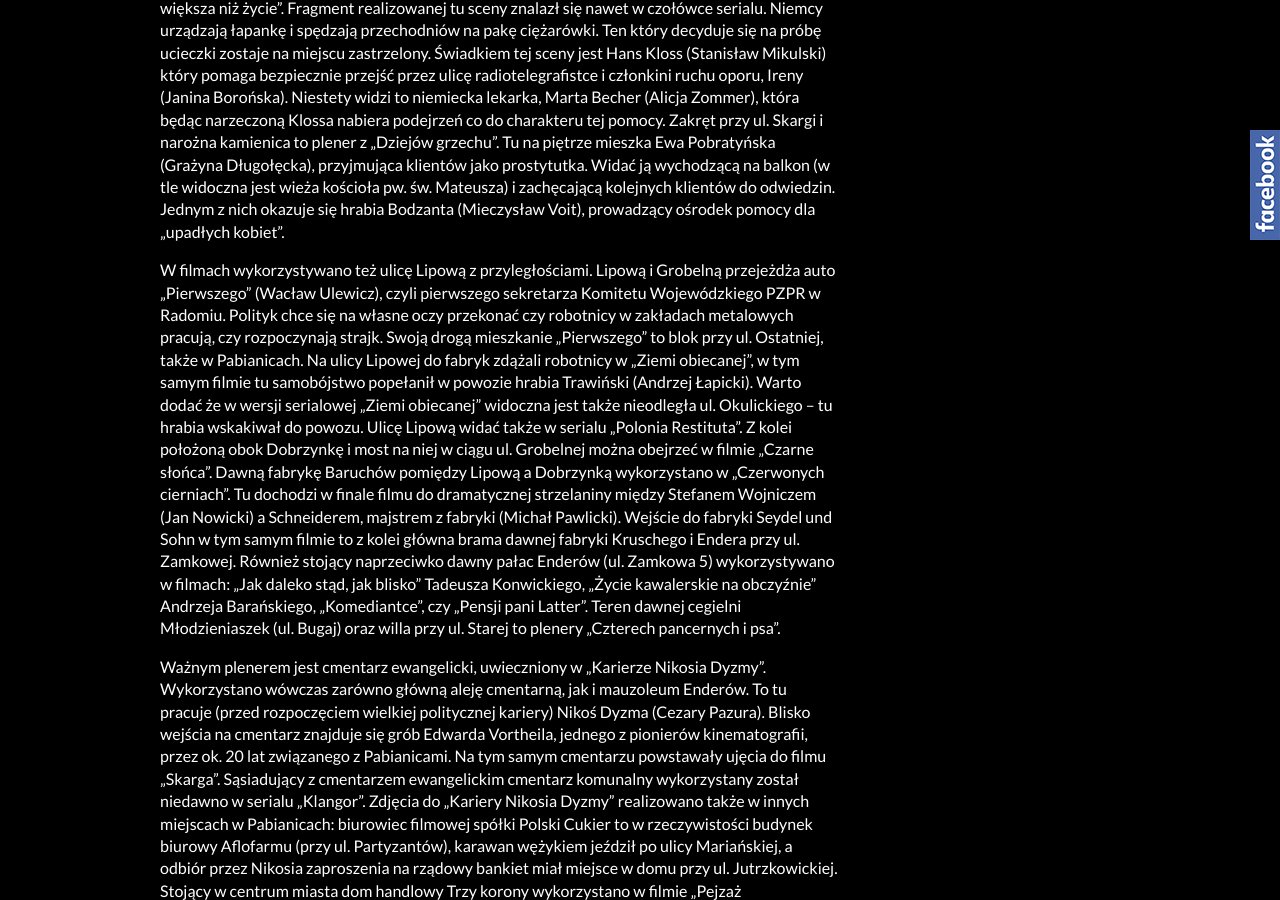
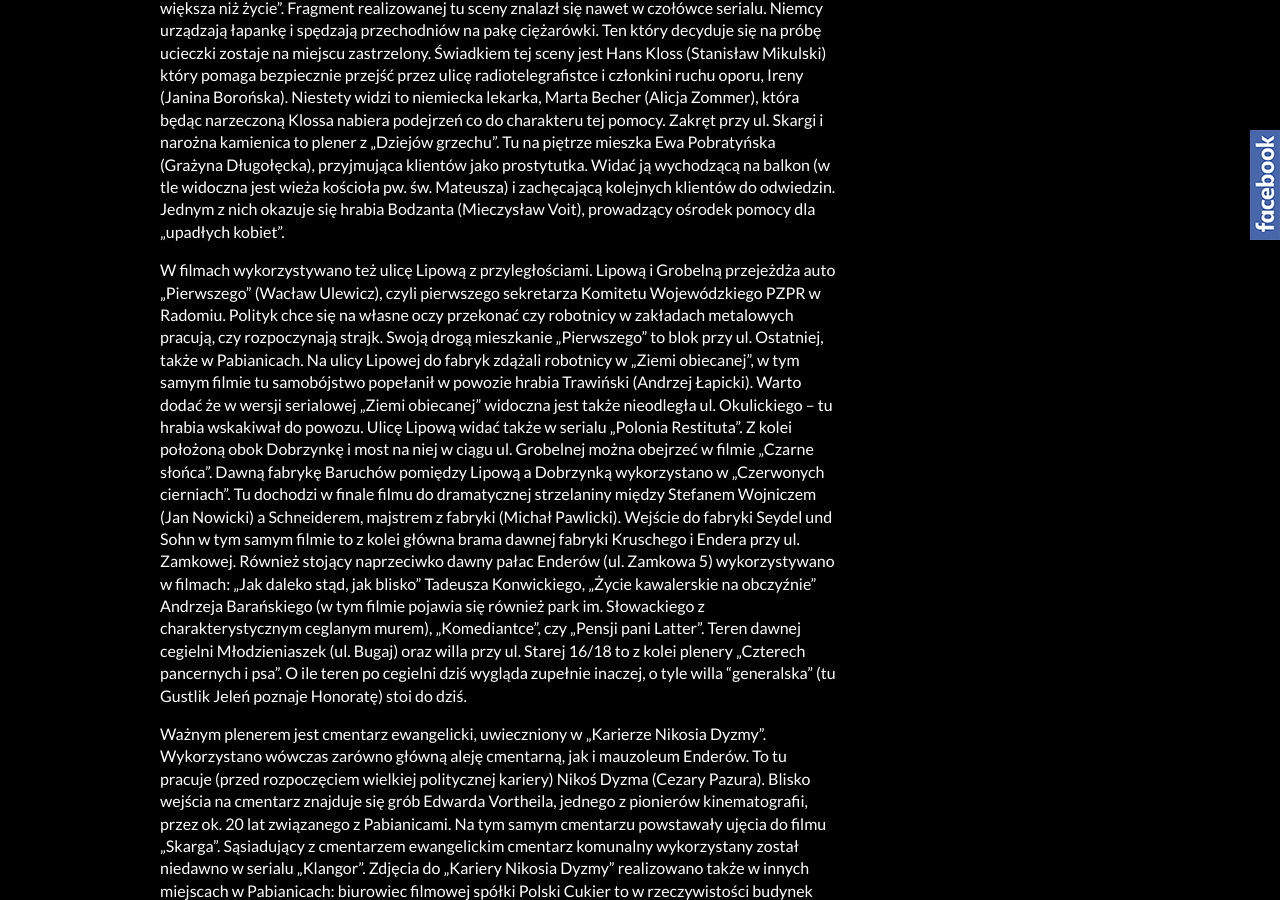
Before and after one commit to fusilli/filmowelodzkie, a Jekyll site: the page built from _lokacje/pabianice.md, in a window 1280 px wide and 900 px high, scrolled down 599 px. Built offline with Jekyll 4.4.1, drawn with Linux system fonts in a browser that asks for light colours; nearby versions of some CDN libraries.

Commit message:
Update pabianice.md

```diff
--- a/_lokacje/pabianice.md
+++ b/_lokacje/pabianice.md
@@ -12,8 +12,8 @@ Zakręt przy ul. Skargi i narożna kamienica to plener z „Dziejów grzechu”.
 W filmach wykorzystywano też ulicę Lipową z przyległościami. Lipową i Grobelną przejeżdża auto „Pierwszego” (Wacław Ulewicz), czyli pierwszego sekretarza Komitetu Wojewódzkiego PZPR w Radomiu. Polityk chce się na własne oczy przekonać czy robotnicy w zakładach metalowych pracują, czy rozpoczynają strajk. Swoją drogą mieszkanie „Pierwszego” to blok przy ul. Ostatniej, także w Pabianicach.
 Na ulicy Lipowej do fabryk zdążali robotnicy w „Ziemi obiecanej”, w tym samym filmie tu samobójstwo popełanił w powozie hrabia Trawiński (Andrzej Łapicki). Warto dodać że w wersji serialowej „Ziemi obiecanej” widoczna jest także nieodległa ul. Okulickiego – tu hrabia wskakiwał do powozu.
 Ulicę Lipową widać także w serialu „Polonia Restituta”. Z kolei położoną obok Dobrzynkę i most na niej w ciągu ul. Grobelnej można obejrzeć w filmie „Czarne słońca”. Dawną fabrykę Baruchów pomiędzy Lipową a Dobrzynką wykorzystano w „Czerwonych cierniach”. Tu dochodzi w finale filmu do dramatycznej strzelaniny między Stefanem Wojniczem (Jan Nowicki) a Schneiderem, majstrem z fabryki (Michał Pawlicki).
-Wejście do fabryki Seydel und Sohn w tym samym filmie to z kolei główna brama dawnej fabryki Kruschego i Endera przy ul. Zamkowej. Również stojący naprzeciwko dawny pałac Enderów (ul. Zamkowa 5) wykorzystywano w filmach: „Jak daleko stąd, jak blisko” Tadeusza Konwickiego, „Życie kawalerskie na obczyźnie” Andrzeja Barańskiego, „Komediantce”, czy „Pensji pani Latter”.
-Teren dawnej cegielni Młodzieniaszek (ul. Bugaj)  oraz willa przy ul. Starej to plenery „Czterech pancernych i psa”.
+Wejście do fabryki Seydel und Sohn w tym samym filmie to z kolei główna brama dawnej fabryki Kruschego i Endera przy ul. Zamkowej. Również stojący naprzeciwko dawny pałac Enderów (ul. Zamkowa 5) wykorzystywano w filmach: „Jak daleko stąd, jak blisko” Tadeusza Konwickiego, „Życie kawalerskie na obczyźnie” Andrzeja Barańskiego (w tym filmie pojawia się również park im. Słowackiego z charakterystycznym ceglanym murem), „Komediantce”, czy „Pensji pani Latter”.
+Teren dawnej cegielni Młodzieniaszek (ul. Bugaj)  oraz willa przy ul. Starej 16/18 to z kolei plenery „Czterech pancernych i psa”. O ile teren po cegielni dziś wygląda zupełnie inaczej, o tyle willa "generalska" (tu Gustlik Jeleń poznaje Honoratę) stoi do dziś.
 
 Ważnym plenerem jest cmentarz ewangelicki, uwieczniony w „Karierze Nikosia Dyzmy”. Wykorzystano wówczas zarówno główną aleję cmentarną, jak i mauzoleum Enderów. To tu pracuje (przed rozpoczęciem wielkiej politycznej kariery) Nikoś Dyzma (Cezary Pazura). Blisko wejścia na cmentarz znajduje się grób Edwarda Vortheila, jednego z pionierów kinematografii, przez ok. 20 lat związanego z Pabianicami. Na tym samym cmentarzu powstawały ujęcia do filmu „Skarga”. Sąsiadujący z cmentarzem ewangelickim cmentarz komunalny wykorzystany został niedawno w serialu „Klangor”.
 Zdjęcia do „Kariery Nikosia Dyzmy” realizowano także w innych miejscach w Pabianicach: biurowiec filmowej spółki Polski Cukier to w rzeczywistości budynek biurowy Aflofarmu (przy ul. Partyzantów), karawan wężykiem jeździł po ulicy Mariańskiej, a odbiór przez Nikosia zaproszenia na rządowy bankiet miał miejsce w domu przy ul. Jutrzkowickiej.
```
